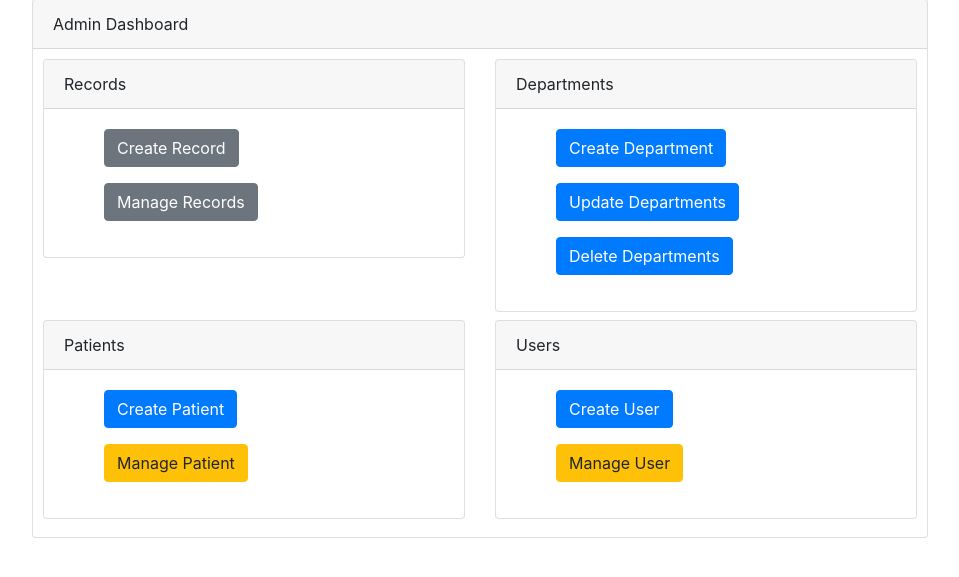
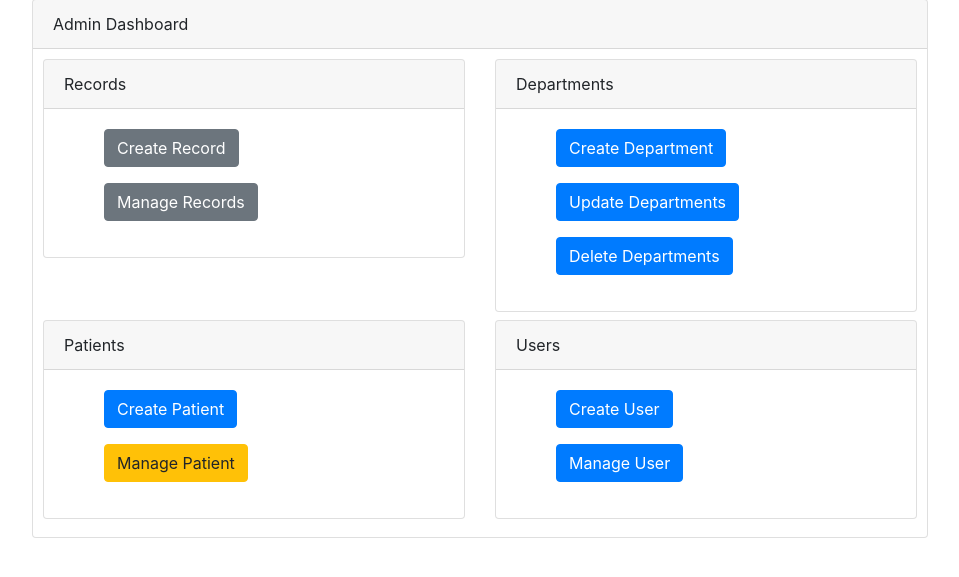
Before and after one commit to winters-brown/BAD-C, a Node project: template views/admin/dashboard.handlebars in a window 1280 px wide. Shown: the part 81-658 px from the top of the page, without its empty margins (160-1119 px from the left). Run offline with Node 20 templates, Linux system fonts and the light colour scheme; the template is opened without the code that fills it, so the values that code supplies are empty; some libraries are stand-ins or nearby versions.

Commit message:
Updated button color oops 😔

```diff
--- a/views/admin/dashboard.handlebars
+++ b/views/admin/dashboard.handlebars
@@ -65,7 +65,7 @@
                             User</a>
                     </ul>
                     <ul>
-                        <a href="/api/v2/admin/update" type="button" class="btn btn-warning">Manage User</a>
+                        <a href="/api/v2/admin/update" type="button" class="btn btn-primary">Manage User</a>
                     </ul>
                 </div>
             </div>
```
